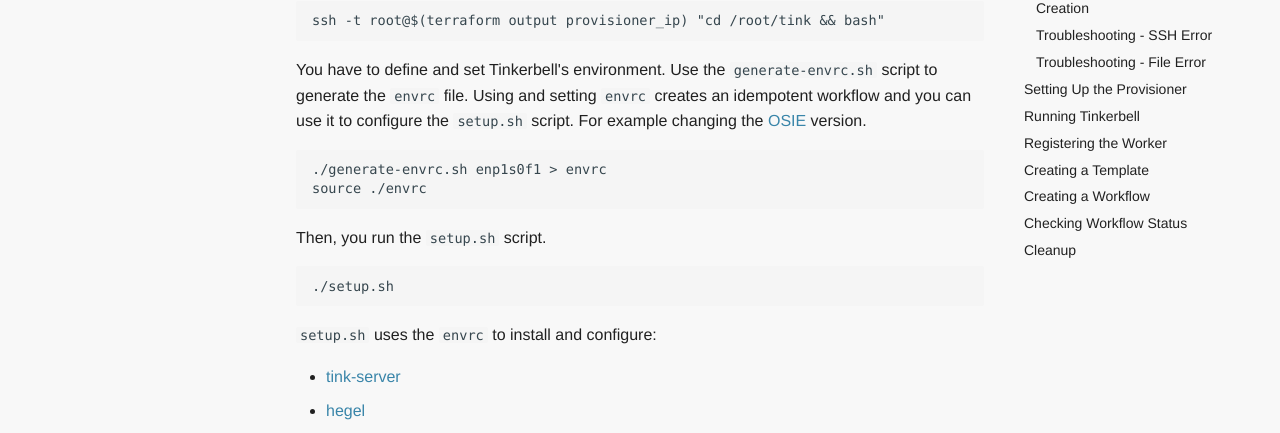
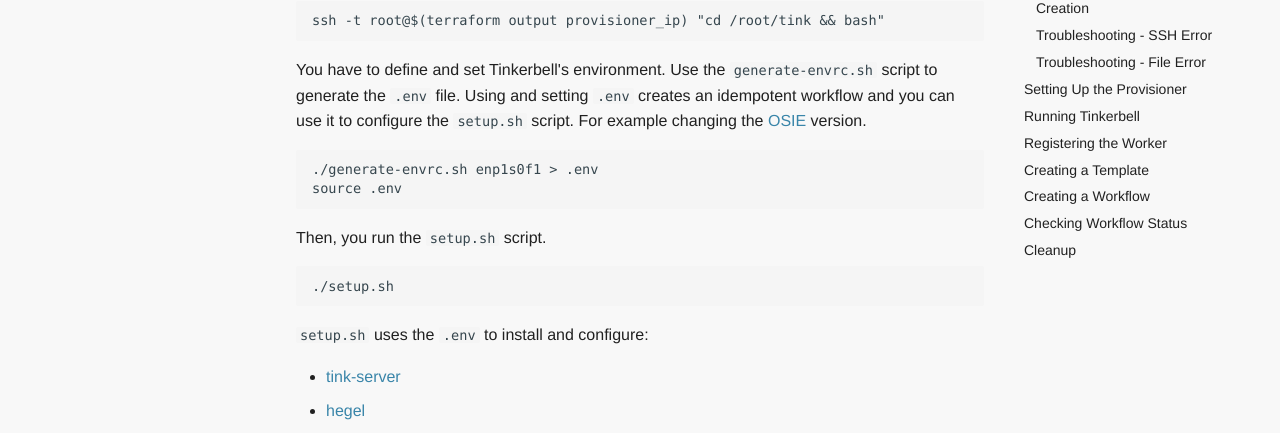
Before and after one commit to tinkerbell/tinkerbell-docs, an MkDocs documentation site: the page built from docs/setup/packet-terraform.md, in a window 1280 px wide and 900 px high, scrolled down 2646 px. Shown: the part 172-605 px from the top of the window. Built offline with MkDocs 1.6.1 and Material for MkDocs 9.7.7, drawn with Linux system fonts in a browser that asks for light colours; some web fonts are replaced.

Commit message:
Porting the .env change from tinkerbell.org
Signed-off-by: DailyAlice <msarabia@packet.com>

````diff
--- a/docs/setup/packet-terraform.md
+++ b/docs/setup/packet-terraform.md
@@ -109,11 +109,11 @@
 ssh -t root@$(terraform output provisioner_ip) "cd /root/tink && bash"
 ```
 
-You have to define and set Tinkerbell's environment. Use the `generate-envrc.sh` script to generate the `envrc` file. Using and setting `envrc` creates an idempotent workflow and you can use it to configure the `setup.sh` script. For example changing the [OSIE](/docs/services/osie) version.
+You have to define and set Tinkerbell's environment. Use the `generate-envrc.sh` script to generate the `.env` file. Using and setting `.env` creates an idempotent workflow and you can use it to configure the `setup.sh` script. For example changing the [OSIE](/docs/services/osie) version.
 
 ```
-./generate-envrc.sh enp1s0f1 > envrc
-source ./envrc
+./generate-envrc.sh enp1s0f1 > .env
+source .env
 ```
 
 Then, you run the `setup.sh` script.
@@ -122,7 +122,7 @@
 ./setup.sh
 ```
 
-`setup.sh` uses the `envrc` to install and configure:
+`setup.sh` uses the `.env` to install and configure:
 
 - [tink-server](/docs/services/tink)
 - [hegel](/docs/services/hegel)
````
Also changed, not shown: docs/setup/local-vagrant.md (+3 -3 lines).
